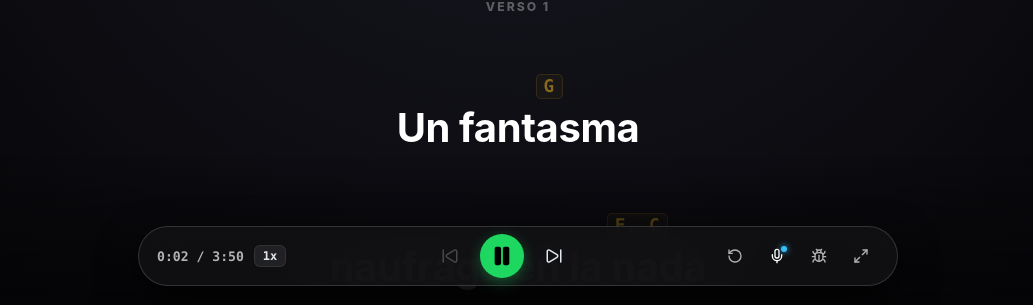
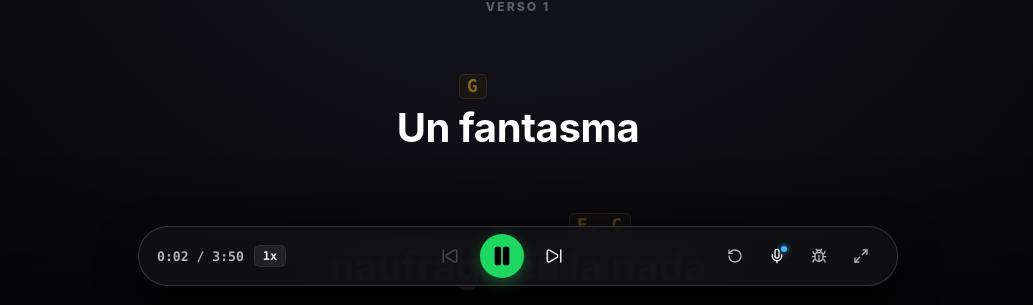
Before and after one commit to SirDaarick/RharuxTP, a React (Vite) app: page / in a window 1280 px wide. Both pictures are taken after a click on the button "Iniciar". Shown: the part 492-797 px from the top of the page, without its empty margins (122-1155 px from the left). Built offline with nearby package versions, Linux system fonts and the light colour scheme.

Commit message:
fix: pin chords strictly above target syllables and isolate token spans

```diff
--- a/src/data/songs.ts
+++ b/src/data/songs.ts
@@ -84,8 +84,8 @@ export const SETLIST: Song[] = [
             chords: 'Am Am7Em',
             text: 'No sabes si a tu lado está, no sabes',
             tokens: [
-              { text: 'No ' },
-              { chord: 'Am', text: 'sabes si a tu lado está, ' },
+              { chord: 'Am', text: 'No sabes ' },
+              { text: 'si a tu lado está, ' },
               { chord: 'Am7Em', text: 'no sabes' }
             ]
           },
@@ -93,8 +93,8 @@ export const SETLIST: Song[] = [
             chords: 'Am Am7Em',
             text: 'No sabes cuando por ti vendrá, no sabes',
             tokens: [
-              { text: 'No ' },
-              { chord: 'Am', text: 'sabes cuando por ti vendrá, ' },
+              { chord: 'Am', text: 'No sabes ' },
+              { text: 'cuando por ti vendrá, ' },
               { chord: 'Am7Em', text: 'no sabes' }
             ]
           }
@@ -110,7 +110,8 @@ export const SETLIST: Song[] = [
             text: 'En un cuadro de horror',
             tokens: [
               { text: 'En un ' },
-              { chord: 'G', text: 'cuadro de horror' }
+              { chord: 'G', text: 'cuadro ' },
+              { text: 'de horror' }
             ]
           },
           {
@@ -148,7 +149,8 @@ export const SETLIST: Song[] = [
             chords: 'Am Am7Em',
             text: 'Oooh Sr. Muerte, déjame vivir más',
             tokens: [
-              { chord: 'Am', text: 'Oooh Sr. Muerte, déjame ' },
+              { chord: 'Am', text: 'Oooh ' },
+              { text: 'Sr. Muerte, déjame ' },
               { chord: 'Am7Em', text: 'vivir más' }
             ]
           },
@@ -156,9 +158,9 @@ export const SETLIST: Song[] = [
             chords: 'Am Am7Em',
             text: 'Conmigo Sr. Muerte, cuando terminarás ?',
             tokens: [
-              { text: 'Conmigo ' },
-              { chord: 'Am', text: 'Sr. Muerte, ' },
-              { chord: 'Am7Em', text: 'cuando terminarás ?' }
+              { chord: 'Am', text: 'Conmigo Sr. Muerte, ' },
+              { text: 'cuando ' },
+              { chord: 'Am7Em', text: 'terminarás ?' }
             ]
           }
         ]
@@ -180,8 +182,8 @@ export const SETLIST: Song[] = [
             chords: 'Am Am7Em',
             text: 'Sin materia es tu existencia aaahh',
             tokens: [
-              { text: 'Sin ' },
-              { chord: 'Am', text: 'materia es tu ' },
+              { chord: 'Am', text: 'Sin materia ' },
+              { text: 'es tu ' },
               { chord: 'Am7Em', text: 'existencia aaahh' }
             ]
           },
@@ -190,7 +192,8 @@ export const SETLIST: Song[] = [
             text: 'Por eso es que ni una lágrima tu derramarás',
             tokens: [
               { text: 'Por eso ' },
-              { chord: 'Am', text: 'es que ni una lágrima tu ' },
+              { chord: 'Am', text: 'es que ' },
+              { text: 'ni una lágrima tu ' },
               { chord: 'Am7 Em', text: 'derramarás' }
             ]
           },
@@ -199,7 +202,8 @@ export const SETLIST: Song[] = [
             text: 'Sin amenazas cumples tu crítica encomienda',
             tokens: [
               { text: 'Sin ' },
-              { chord: 'Am', text: 'amenazas cumples tu crítica ' },
+              { chord: 'Am', text: 'amenazas ' },
+              { text: 'cumples tu crítica ' },
               { chord: 'Am7 Em', text: 'encomienda' }
             ]
           },
@@ -207,7 +211,8 @@ export const SETLIST: Song[] = [
             chords: 'Am Am7 Em',
             text: 'Déjanos saber: quien a ti te manda ?',
             tokens: [
-              { chord: 'Am', text: 'Déjanos saber: quien a ti ' },
+              { chord: 'Am', text: 'Déjanos saber: ' },
+              { text: 'quien a ti ' },
               { chord: 'Am7', text: 'te ' },
               { chord: 'Em', text: 'manda ?' }
             ]
@@ -232,8 +237,8 @@ export const SETLIST: Song[] = [
             chords: 'Am Am7Em',
             text: 'No sabes si a tu lado está, no sabes',
             tokens: [
-              { text: 'No ' },
-              { chord: 'Am', text: 'sabes si a tu lado está, ' },
+              { chord: 'Am', text: 'No sabes ' },
+              { text: 'si a tu lado está, ' },
               { chord: 'Am7Em', text: 'no sabes' }
             ]
           },
@@ -241,8 +246,8 @@ export const SETLIST: Song[] = [
             chords: 'Am Am7Em',
             text: 'No sabes cuando por ti vendrá, no sabes',
             tokens: [
-              { text: 'No ' },
-              { chord: 'Am', text: 'sabes cuando por ti vendrá, ' },
+              { chord: 'Am', text: 'No sabes ' },
+              { text: 'cuando por ti vendrá, ' },
               { chord: 'Am7Em', text: 'no sabes' }
             ]
           },
@@ -250,8 +255,8 @@ export const SETLIST: Song[] = [
             chords: 'G F, C',
             text: 'No sabes si a tu lado está, no sabes',
             tokens: [
-              { text: 'No ' },
-              { chord: 'G', text: 'sabes si a tu lado está, ' },
+              { chord: 'G', text: 'No sabes ' },
+              { text: 'si a tu lado está, ' },
               { chord: 'F, C', text: 'no sabes' }
             ]
           },
@@ -259,8 +264,8 @@ export const SETLIST: Song[] = [
             chords: 'G F, C',
             text: 'No sabes cuando por ti vendrá, no sabes',
             tokens: [
-              { text: 'No ' },
-              { chord: 'G', text: 'sabes cuando por ti vendrá, ' },
+              { chord: 'G', text: 'No sabes ' },
+              { text: 'cuando por ti vendrá, ' },
               { chord: 'F, C', text: 'no sabes' }
             ]
           }
@@ -511,8 +516,8 @@ export const SETLIST: Song[] = [
             chords: 'A5 E5',
             text: 'Ya no quiero verte parado en la esquina',
             tokens: [
-              { text: 'Ya no ' },
-              { chord: 'A5', text: 'quiero verte parado en la ' },
+              { chord: 'A5', text: 'Ya no quiero verte ' },
+              { text: 'parado en la ' },
               { chord: 'E5', text: 'esquina' }
             ]
           },
@@ -520,7 +525,8 @@ export const SETLIST: Song[] = [
             chords: 'D5 A5',
             text: 'Perdiendo el tiempo, sin nada que hacer',
             tokens: [
-              { chord: 'D5', text: 'Perdiendo el tiempo, sin nada ' },
+              { chord: 'D5', text: 'Perdiendo el tiempo, ' },
+              { text: 'sin nada ' },
               { chord: 'A5', text: 'que hacer' }
             ]
           },
@@ -529,7 +535,8 @@ export const SETLIST: Song[] = [
             text: 'Cuando ves que todos se van a la escuela',
             tokens: [
               { text: 'Cuando ' },
-              { chord: 'A5', text: 'ves que todos se van a la ' },
+              { chord: 'A5', text: 'ves que todos ' },
+              { text: 'se van a la ' },
               { chord: 'E5', text: 'escuela' }
             ]
           },
@@ -537,7 +544,8 @@ export const SETLIST: Song[] = [
             chords: 'D5 A5',
             text: 'Tu te quedas parado no te quieres mover',
             tokens: [
-              { chord: 'D5', text: 'Tu te quedas parado no te quieres ' },
+              { chord: 'D5', text: 'Tu te quedas parado ' },
+              { text: 'no te quieres ' },
               { chord: 'A5', text: 'mover' }
             ]
           }
@@ -603,7 +611,8 @@ export const SETLIST: Song[] = [
             text: 'Tu no debes de hacer siempre lo mismo',
             tokens: [
               { text: 'Tu no ' },
-              { chord: 'A5', text: 'debes de hacer siempre lo ' },
+              { chord: 'A5', text: 'debes de hacer ' },
+              { text: 'siempre lo ' },
               { chord: 'E5', text: 'mismo' }
             ]
           },
@@ -612,7 +621,8 @@ export const SETLIST: Song[] = [
             text: 'Piensa en los problemas que vas a tener',
             tokens: [
               { text: 'Piensa en ' },
-              { chord: 'D5', text: 'los problemas que vas a ' },
+              { chord: 'D5', text: 'los problemas ' },
+              { text: 'que vas a ' },
               { chord: 'A5', text: 'tener' }
             ]
           },
@@ -622,7 +632,8 @@ export const SETLIST: Song[] = [
             tokens: [
               { text: 'Si tu ' },
               { chord: 'A5', text: 'vas en la calle, ' },
-              { chord: 'E5', text: 'escuela o en algún lugar' }
+              { text: 'escuela o en ' },
+              { chord: 'E5', text: 'algún lugar' }
             ]
           },
           {
@@ -630,7 +641,8 @@ export const SETLIST: Song[] = [
             text: 'Problemas y broncas te van a llover',
             tokens: [
               { chord: 'D5', text: 'Problemas y broncas ' },
-              { chord: 'A5', text: 'te van a llover' }
+              { text: 'te van a ' },
+              { chord: 'A5', text: 'llover' }
             ]
           }
         ]
@@ -696,7 +708,8 @@ export const SETLIST: Song[] = [
             text: 'Tu no debes de hacer siempre lo mismo',
             tokens: [
               { text: 'Tu no ' },
-              { chord: 'A5', text: 'debes de hacer siempre lo ' },
+              { chord: 'A5', text: 'debes de hacer ' },
+              { text: 'siempre lo ' },
               { chord: 'E5', text: 'mismo' }
             ]
           },
@@ -705,7 +718,8 @@ export const SETLIST: Song[] = [
             text: 'Piensa en los problemas que vas a tener',
             tokens: [
               { text: 'Piensa en ' },
-              { chord: 'D5', text: 'los problemas que vas a ' },
+              { chord: 'D5', text: 'los problemas ' },
+              { text: 'que vas a ' },
               { chord: 'A5', text: 'tener' }
             ]
           },
@@ -715,7 +729,8 @@ export const SETLIST: Song[] = [
             tokens: [
               { text: 'Si tu ' },
               { chord: 'A5', text: 'vas en la calle, ' },
-              { chord: 'E5', text: 'escuela o en algún lugar' }
+              { text: 'escuela o en ' },
+              { chord: 'E5', text: 'algún lugar' }
             ]
           },
           {
@@ -723,7 +738,8 @@ export const SETLIST: Song[] = [
             text: 'Problemas y broncas te van a llover',
             tokens: [
               { chord: 'D5', text: 'Problemas y broncas ' },
-              { chord: 'A5', text: 'te van a llover' }
+              { text: 'te van a ' },
+              { chord: 'A5', text: 'llover' }
             ]
           }
         ]
--- a/src/index.css
+++ b/src/index.css
@@ -554,13 +554,13 @@ html, body, #root {
 .lyric-token-unit {
   display: inline-flex;
   flex-direction: column;
-  align-items: center;
-  text-align: center;
+  align-items: flex-start;
+  text-align: left;
   white-space: pre-wrap;
   line-height: 1.2;
 }
 
-/* Standard Inactive Chord Pill */
+/* Standard Inactive Chord Pill - Over its word */
 .token-chord-badge {
   font-family: var(--font-mono);
   font-size: clamp(0.85rem, 1.8vw, 1.1rem);
@@ -579,7 +579,8 @@ html, body, #root {
   transition: all 0.25s cubic-bezier(0.16, 1, 0.3, 1);
   display: inline-flex;
   align-items: center;
-  justify-content: center;
+  justify-content: flex-start;
+  align-self: flex-start;
 }
 
 .token-chord-spacer {
@@ -588,9 +589,10 @@ html, body, #root {
   user-select: none;
   opacity: 0;
   visibility: hidden;
+  align-self: flex-start;
 }
 
-/* HIGH-VOLTAGE ACTIVE CHORD HIGHLIGHT */
+/* HIGH-VOLTAGE ACTIVE CHORD HIGHLIGHT - PINNED ABOVE EXACT WORD */
 .line-active .token-chord-badge {
   opacity: 1 !important;
   color: #ffffff !important;
@@ -605,6 +607,7 @@ html, body, #root {
   box-shadow: 0 0 20px rgba(250, 204, 21, 0.7), inset 0 0 10px rgba(254, 240, 138, 0.4);
   text-shadow: 0 1px 4px rgba(0, 0, 0, 0.9);
   transform: translateY(-2px) scale(1.06);
+  align-self: flex-start;
 }
 
 .line-past .token-chord-badge {
```
